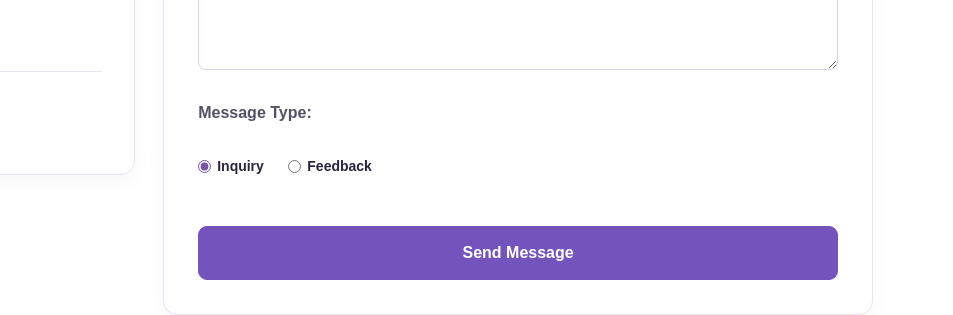
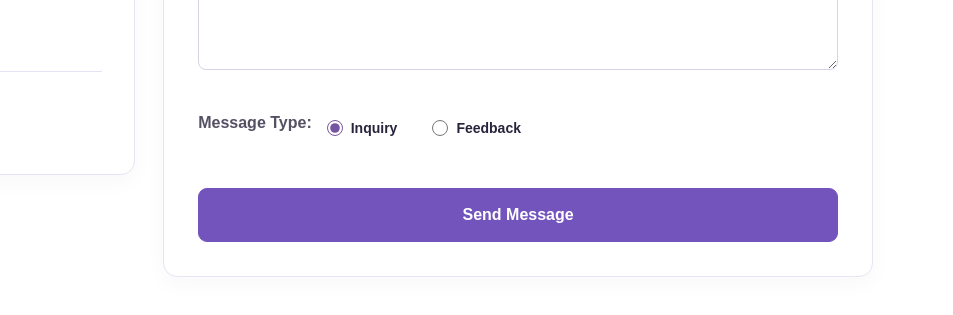
Before and after one commit to SomayaAlghamdi/SomayaSalehAlghamdi_Portfolio, a plain HTML site: page contact.html in a window 1280 px wide. Shown: the part 952-1267 px from the top of the page, 327-1280 px from the left. Drawn offline with Linux system fonts and the light colour scheme.

Commit message:
Add message type to contact form (Fix)

```diff
--- a/style.css
+++ b/style.css
@@ -1533,24 +1533,32 @@ footer {
 
 
 .message-type {
+    display: flex;
+    align-items: center;
+    flex-wrap: wrap;
+    gap: 15px;
     margin: 20px 0;
 }
 
 .message-type p {
-    margin-bottom: 10px;
+    margin: 0;
     font-weight: 600;
 }
 
 .message-type label {
     display: inline-flex;
     align-items: center;
-    gap: 6px;
+    gap: 8px;
+    width: auto;
     margin-right: 20px;
     cursor: pointer;
 }
 
-.message-type input {
-    width: auto;
+.message-type input[type="radio"] {
+    width: 16px;
+    height: 16px;
+    padding: 0;
     margin: 0;
+    flex: 0 0 16px;
     accent-color: #7654a3;
 }
```
